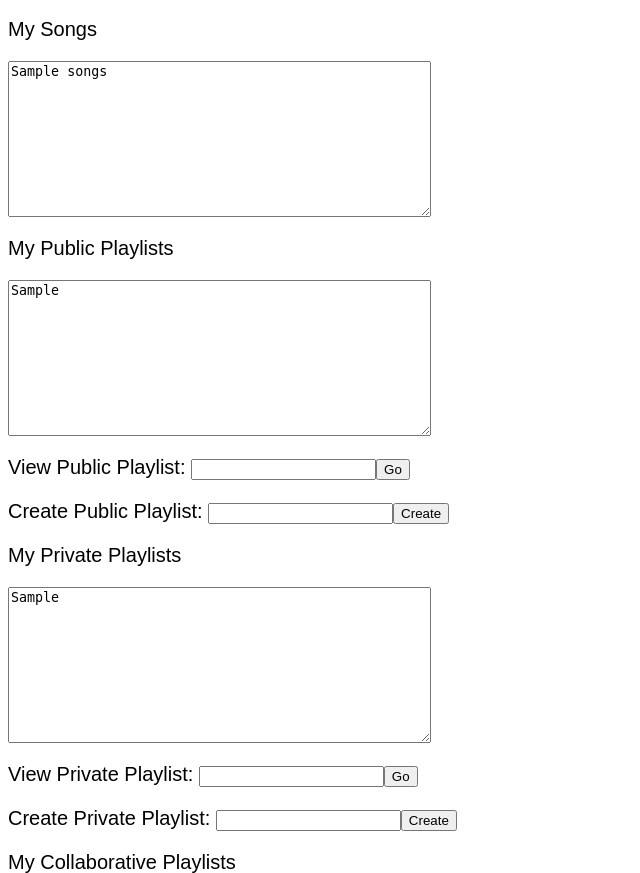
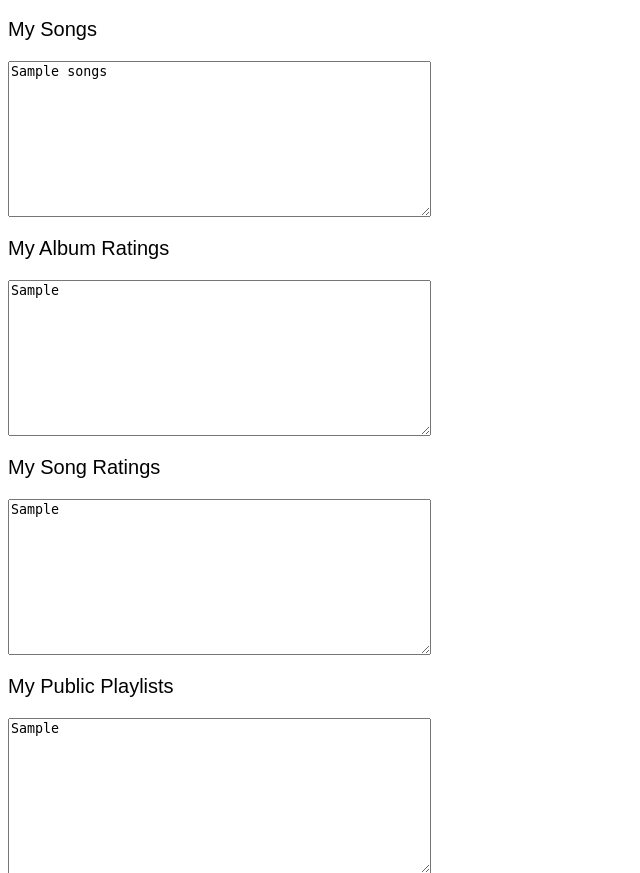
Before and after one commit to ryanbrand/music_database, a Flask app: template webserver/templates/homepage.html in a window 1280 px wide. Shown: the part 455-1328 px from the top of the page, without its empty margins (0-640 px from the left). Run offline with Flask 2, Linux system fonts and the light colour scheme; the template is opened without the code that fills it: most values are stand-ins (such as "Sample title", 1, 10 or a date in 2020); parts of the project's set-up code (start-up, migrations or seed data) failed here and were passed over.

Commit message:
View ratings on homepage

```diff
--- a/webserver/server.py
+++ b/webserver/server.py
@@ -111,6 +111,20 @@ def homepage():
     song_titles = song_titles + str(s['song_title']) + ' from ' + str(s['album_title']) + ' by ' + str(s['artist_name']) + '\n'
   songs_result.close()
 
+  # Obtain user album ratings from database
+  album_ratings_result = g.conn.execute("SELECT album_title, artist_name, album_rating FROM album_rated_by a, artists t WHERE a.userid=%s AND a.artistid=t.artistid ORDER BY album_rating DESC;", current_app.user_id)
+  album_ratings = ''
+  for a in album_ratings_result:
+    album_ratings = album_ratings + str(a['album_rating']) + ': ' + str(a['album_title']) + ' by ' + str(a['artist_name']) + '\n'
+  album_ratings_result.close()
+
+  # Obtain user song ratings from database
+  song_ratings_result = g.conn.execute("SELECT song_title, album_title, artist_name, song_rating FROM song_rated_by a, artists t WHERE a.userid=%s AND a.artistid=t.artistid ORDER BY song_rating DESC;", current_app.user_id)
+  song_ratings = ''
+  for a in song_ratings_result:
+    song_ratings = song_ratings + str(a['song_rating']) + ': ' + str(a['song_title']) + ' from ' + str(a['album_title']) + ' by ' + str(a['artist_name']) + '\n'
+  song_ratings_result.close()
+
   # Obtain user playlists from database (private)
   priv_playlists_result = g.conn.execute("SELECT playlist_name FROM private_playlists p WHERE p.userid=%s;", current_app.user_id)
   priv_playlist_titles = ''
@@ -149,7 +163,7 @@ def homepage():
   except Exception as e:
      print('^^^^^^^^^^',e)
      return render_template('index.html')
-  context = dict(songs=song_titles, albums=album_titles, private_playlists=priv_playlist_titles, collaborative_playlists=coll_playlist_titles, friend_playlists=friend_playlist_titles, friends=friend_names, added_me=added_me_names)
+  context = dict(songs=song_titles, albums=album_titles, private_playlists=priv_playlist_titles, collaborative_playlists=coll_playlist_titles, friend_playlists=friend_playlist_titles, friends=friend_names, added_me=added_me_names, song_ratings=song_ratings, album_ratings=album_ratings)
 
   return render_template("homepage.html", **context)
 
--- a/webserver/templates/homepage.html
+++ b/webserver/templates/homepage.html
@@ -30,6 +30,14 @@ type="submit" value="Find Albums & Songs of This Genre"></p>
 <p>My Songs</p>
 <textarea readonly name="saved_songs"
    rows="10" cols="50">{{songs}}</textarea>
+
+<p>My Album Ratings</p>
+<textarea readonly name="album_ratings"
+   rows="10" cols="50">{{album_ratings}}</textarea>
+
+<p>My Song Ratings</p>
+<textarea readonly name="song_ratings"
+   rows="10" cols="50">{{song_ratings}}</textarea>
 
 <p>My Public Playlists</p>
 <textarea readonly name="private_playlists"
```
